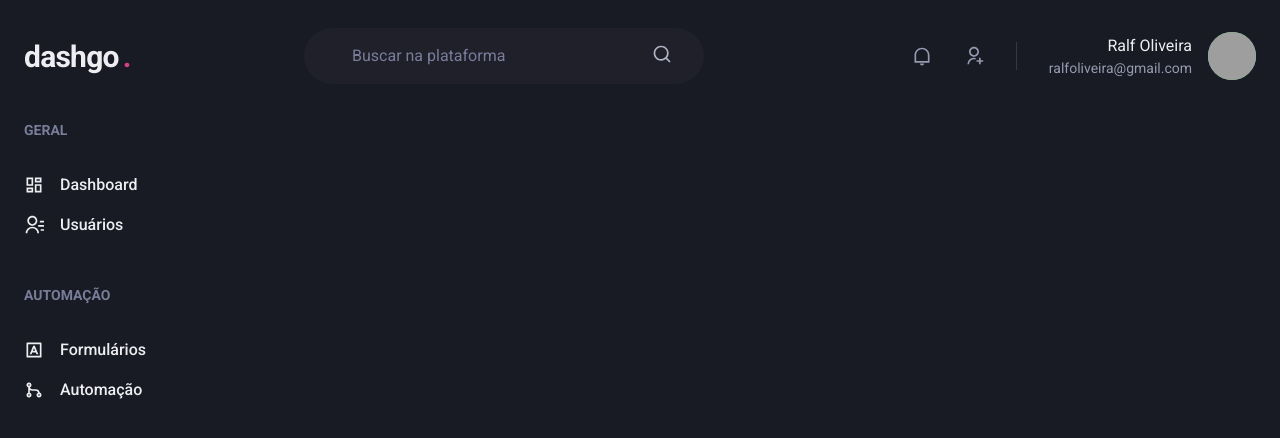
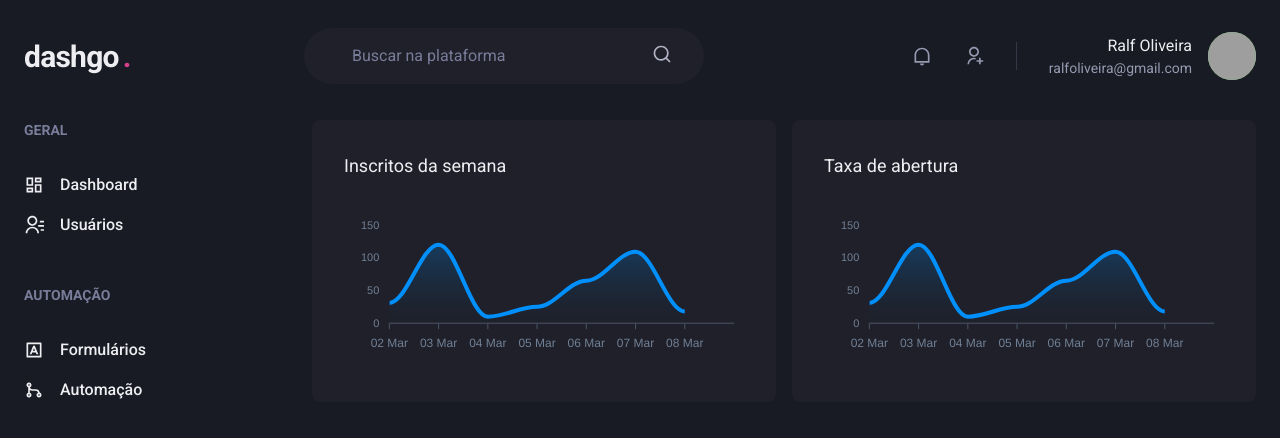
Before and after one commit to heyralfs/nextjs-dashboard, a Next.js app: page /dashboard in a window 1280 px wide. Shown: the top 438 px of the page. Built offline with nearby package versions, Linux system fonts and the light colour scheme; grey boxes are pictures that could not be loaded.

Commit message:
Dashboard page

```diff
--- a/package.json
+++ b/package.json
@@ -13,9 +13,11 @@
     "@chakra-ui/react": "^1.8.6",
     "@emotion/react": "^11.8.1",
     "@emotion/styled": "^11.8.1",
+    "apexcharts": "^3.33.2",
     "framer-motion": "^6.2.8",
     "next": "12.1.0",
     "react": "17.0.2",
+    "react-apexcharts": "^1.3.9",
     "react-dom": "17.0.2",
     "react-icons": "^4.3.1"
   },
--- a/src/pages/dashboard.tsx
+++ b/src/pages/dashboard.tsx
@@ -1,6 +1,47 @@
-import { Flex } from "@chakra-ui/react";
+import { Box, Flex, SimpleGrid, Text, theme } from "@chakra-ui/react";
 import { Header } from "../components/Header";
 import { Sidebar } from "../components/Sidebar";
+
+import dynamic from "next/dynamic";
+const Chart = dynamic(() => import("react-apexcharts"), {
+	ssr: false,
+});
+
+const options: ApexCharts.ApexOptions = {
+	chart: {
+		toolbar: { show: false },
+		zoom: { enabled: false },
+		foreColor: theme.colors.gray[500],
+	},
+	grid: { show: false },
+	dataLabels: { enabled: false },
+	tooltip: { enabled: false },
+	xaxis: {
+		type: "datetime",
+		axisBorder: { color: theme.colors.gray[600] },
+		axisTicks: { color: theme.colors.gray[600] },
+		categories: [
+			"2022-03-02T00:00:00.000Z",
+			"2022-03-03T00:00:00.000Z",
+			"2022-03-04T00:00:00.000Z",
+			"2022-03-05T00:00:00.000Z",
+			"2022-03-06T00:00:00.000Z",
+			"2022-03-07T00:00:00.000Z",
+			"2022-03-08T00:00:00.000Z",
+			"2022-03-09T00:00:00.000Z",
+		],
+	},
+	fill: {
+		opacity: 0.3,
+		type: "gradient",
+		gradient: {
+			shade: "dark",
+			opacityFrom: 0.5,
+			opacityTo: 0.1,
+		},
+	},
+};
+const series = [{ name: "s1", data: [31, 120, 10, 25, 65, 109, 18] }];
 
 export default function Dashboard() {
 	return (
@@ -9,6 +50,37 @@ export default function Dashboard() {
 
 			<Flex w="100%" my="6" maxW={1480} mx="auto" px="6">
 				<Sidebar />
+
+				<SimpleGrid
+					flex="1"
+					gap="4"
+					minChildWidth="320px"
+					alignItems="flex-start"
+				>
+					<Box p="8" bg="gray.800" borderRadius="8">
+						<Text fontSize="lg" mb="4">
+							Inscritos da semana
+						</Text>
+						<Chart
+							options={options}
+							series={series}
+							type="area"
+							height={160}
+						/>
+					</Box>
+
+					<Box p="8" bg="gray.800" borderRadius="8">
+						<Text fontSize="lg" mb="4">
+							Taxa de abertura
+						</Text>
+						<Chart
+							options={options}
+							series={series}
+							type="area"
+							height={160}
+						/>
+					</Box>
+				</SimpleGrid>
 			</Flex>
 		</Flex>
 	);
```
Also changed, not shown: 1 other file (tests, documents, lock files or other folders).
